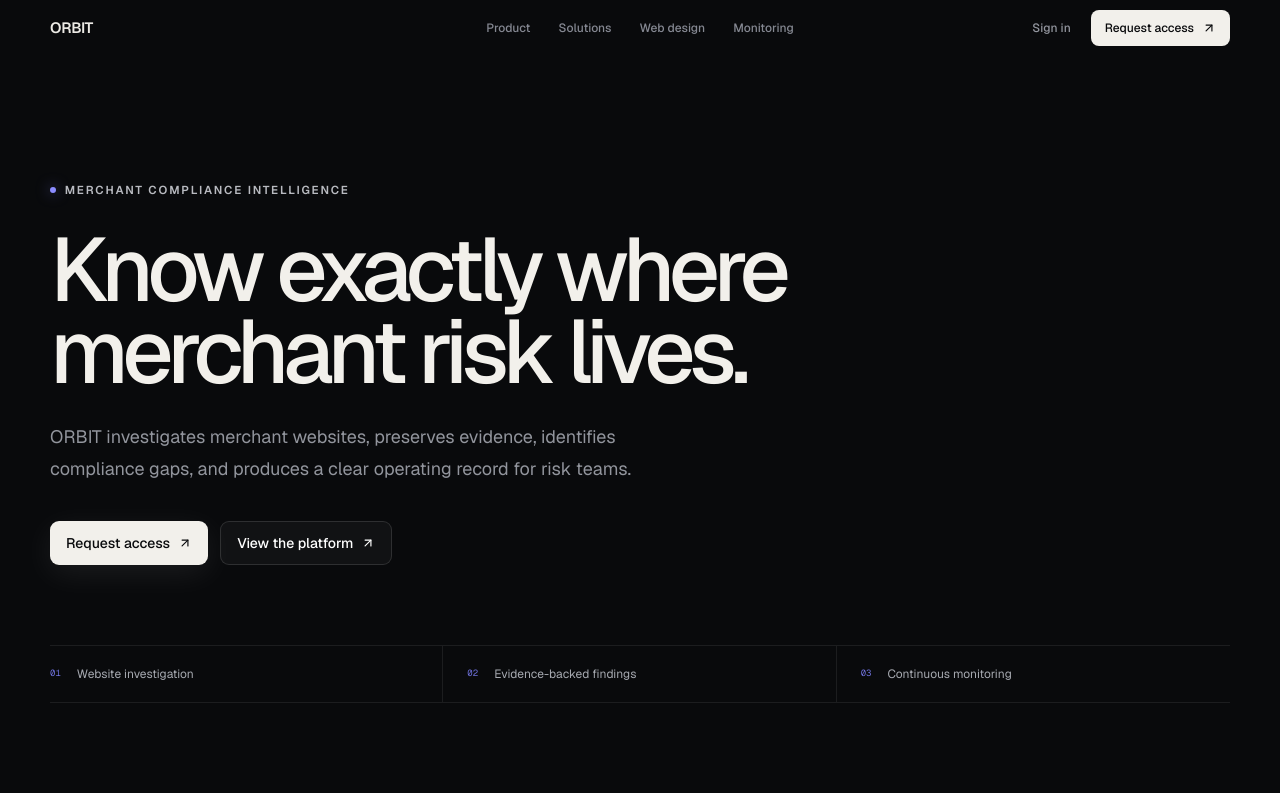
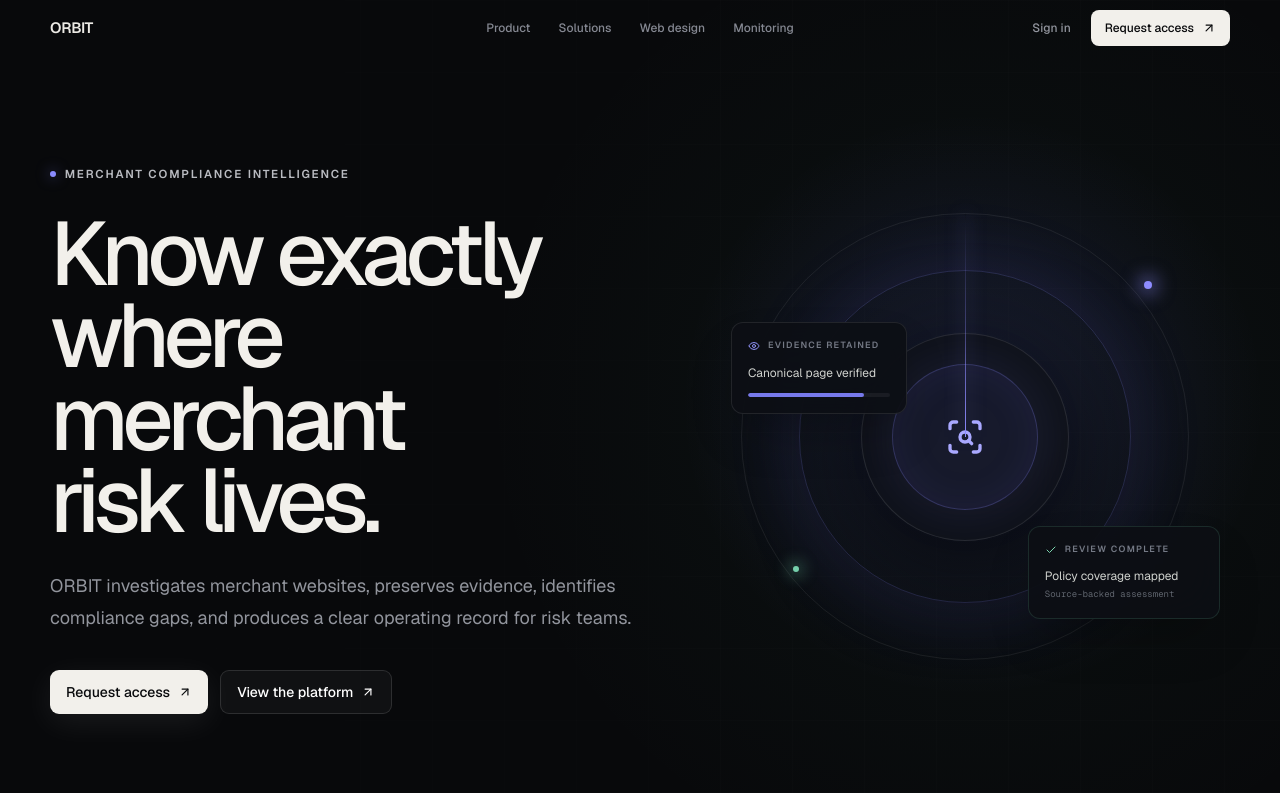
Before and after one commit to ocamposebas/orbit, a Next.js app: page / in a window 1280 px wide. Shown: the top 793 px of the page. Built offline with nearby package versions, Linux system fonts and the light colour scheme.

Commit message:
Add cinematic scanner effect to homepage hero

```diff
--- a/src/components/marketing/hero.tsx
+++ b/src/components/marketing/hero.tsx
@@ -1,9 +1,13 @@
 import { ButtonLink } from "@/components/ui/button-link";
+import { Check, Eye, ScanSearch } from "lucide-react";
 
 export function Hero() {
   return (
-    <section className="border-b border-white/[.07] bg-[#090a0c] pb-20 pt-36 sm:pb-28 sm:pt-44">
+    <section className="relative isolate overflow-hidden border-b border-white/[.07] bg-[#08090b] pb-20 pt-32 sm:pb-28 sm:pt-40">
+      <div className="absolute inset-0 -z-10 bg-[radial-gradient(circle_at_76%_42%,rgba(111,104,255,.14),transparent_26%),radial-gradient(circle_at_76%_42%,rgba(81,191,153,.05),transparent_44%)]"/>
+      <div className="absolute inset-0 -z-10 opacity-[.16] [background-image:linear-gradient(rgba(255,255,255,.055)_1px,transparent_1px),linear-gradient(90deg,rgba(255,255,255,.055)_1px,transparent_1px)] [background-size:72px_72px] [mask-image:linear-gradient(to_right,transparent,black_58%,black)]"/>
       <div className="container-shell">
+        <div className="grid gap-16 lg:grid-cols-[1.05fr_.95fr] lg:items-center">
         <div className="max-w-4xl">
           <p className="eyebrow">Merchant compliance intelligence</p>
           <h1 className="mt-7 max-w-4xl text-balance text-[clamp(3rem,7vw,6.5rem)] font-medium leading-[.92] tracking-[-.065em]">Know exactly where merchant risk lives.</h1>
@@ -13,6 +17,18 @@
             <ButtonLink href="/product" variant="secondary">View the platform</ButtonLink>
           </div>
         </div>
+        <div className="relative mx-auto hidden aspect-square w-full max-w-[520px] lg:block" aria-hidden="true">
+          <div className="absolute inset-[7%] rounded-full border border-white/[.07]"/>
+          <div className="absolute inset-[18%] rounded-full border border-[#8988ff]/20 shadow-[0_0_80px_rgba(112,105,255,.12)]"/>
+          <div className="absolute inset-[30%] rounded-full border border-white/[.1] bg-[#101218]/80 shadow-[0_24px_100px_rgba(0,0,0,.6)] backdrop-blur-xl"/>
+          <div className="absolute inset-[36%] grid place-items-center rounded-full border border-[#8988ff]/25 bg-[#7775ef]/[.08] shadow-[inset_0_0_40px_rgba(117,113,239,.08),0_0_50px_rgba(117,113,239,.12)]"><ScanSearch className="size-10 text-[#aaa9ff]"/></div>
+          <div className="absolute left-1/2 top-[7%] h-[43%] w-px origin-bottom animate-[spin_7s_linear_infinite] bg-gradient-to-t from-[#8d8aff] via-[#8d8aff]/35 to-transparent shadow-[0_0_18px_rgba(141,138,255,.8)]"/>
+          <div className="absolute left-[5%] top-[28%] w-44 rounded-xl border border-white/[.09] bg-[#0d0f14]/90 p-4 shadow-2xl backdrop-blur-xl animate-[pulse_5s_ease-in-out_infinite]"><div className="flex items-center gap-2 text-[9px] font-semibold uppercase tracking-[.14em] text-[#747985]"><Eye className="size-3 text-[#8f91f6]"/> Evidence retained</div><p className="mt-3 text-xs text-[#d0d2ce]">Canonical page verified</p><div className="mt-3 h-1 overflow-hidden rounded-full bg-white/[.06]"><div className="h-full w-[82%] rounded-full bg-[#7779eb]"/></div></div>
+          <div className="absolute bottom-[15%] right-[1%] w-48 rounded-xl border border-[#72d0aa]/15 bg-[#0d0f14]/90 p-4 shadow-2xl backdrop-blur-xl animate-[pulse_6s_ease-in-out_1s_infinite]"><div className="flex items-center gap-2 text-[9px] font-semibold uppercase tracking-[.14em] text-[#747985]"><Check className="size-3 text-[#7bd4af]"/> Review complete</div><p className="mt-3 text-xs text-[#d0d2ce]">Policy coverage mapped</p><p className="mt-1 font-mono text-[9px] text-[#60656e]">Source-backed assessment</p></div>
+          <span className="absolute right-[14%] top-[20%] size-2 rounded-full bg-[#8e8cff] shadow-[0_0_18px_5px_rgba(142,140,255,.55)]"/>
+          <span className="absolute bottom-[24%] left-[17%] size-1.5 rounded-full bg-[#76d0ac] shadow-[0_0_16px_4px_rgba(118,208,172,.45)]"/>
+        </div>
+        </div>
         <div className="mt-20 grid border-y border-white/[.08] sm:grid-cols-3">
           {[['01','Website investigation'],['02','Evidence-backed findings'],['03','Continuous monitoring']].map(([number,label]) => <div key={number} className="flex items-center gap-4 border-b border-white/[.08] py-5 last:border-b-0 sm:border-b-0 sm:border-r sm:px-6 sm:first:pl-0 sm:last:border-r-0"><span className="font-mono text-[9px] text-[#6f72dd]">{number}</span><span className="text-xs text-[#a7aab1]">{label}</span></div>)}
         </div>
```
